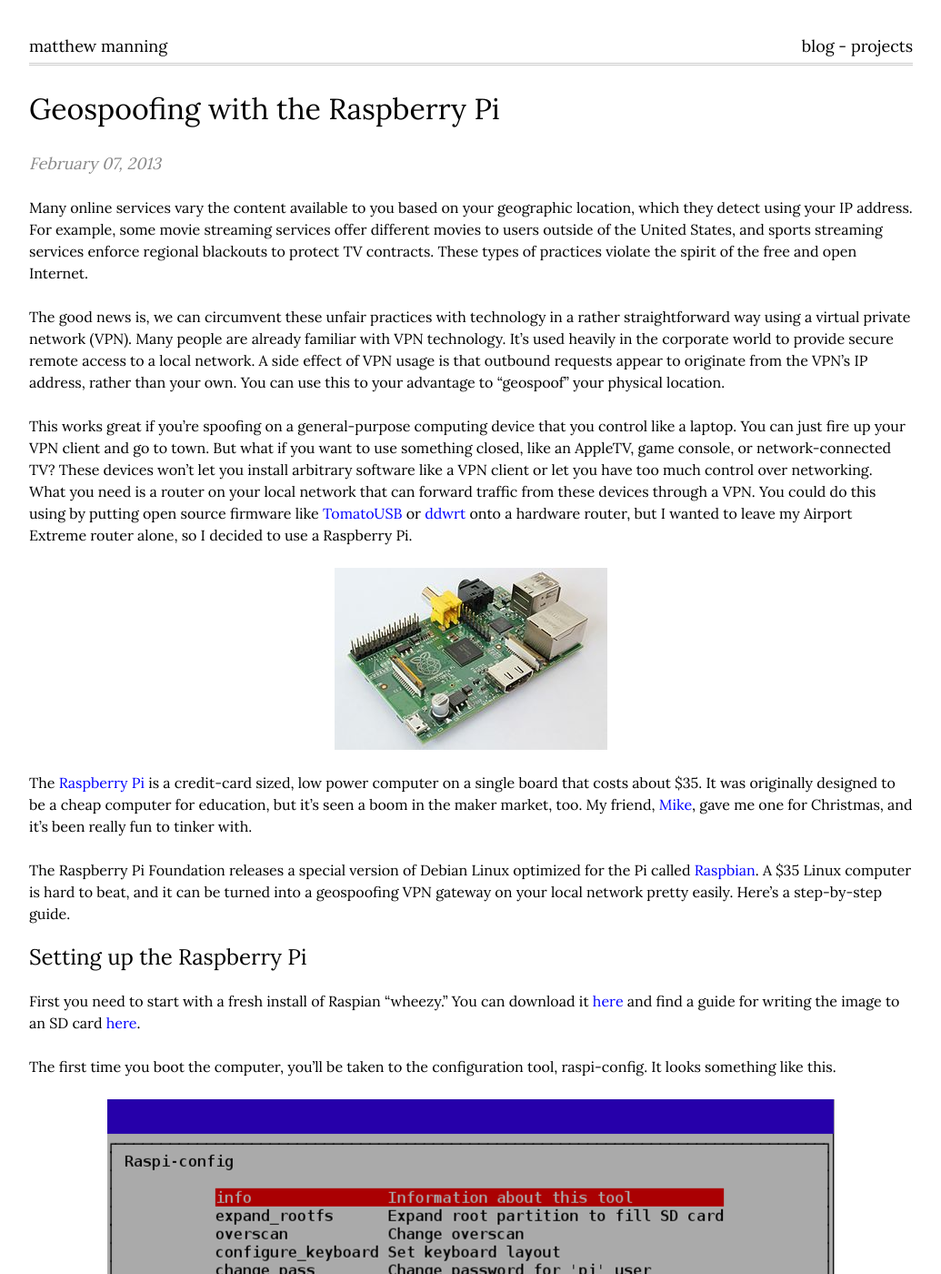
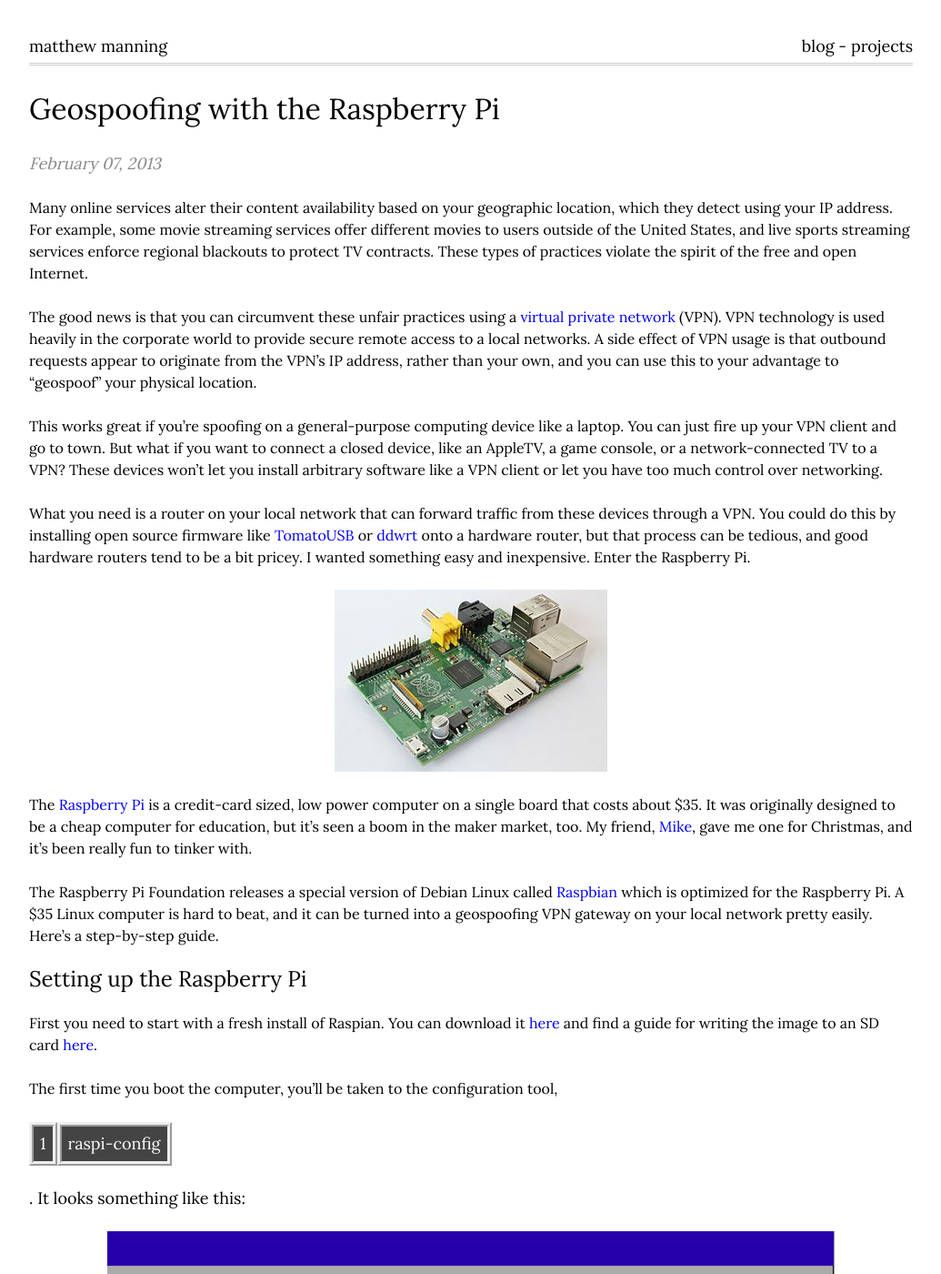
Before and after one commit to mattmanning/mattmanning.github.com, a Jekyll site: the page built from _posts/2013-02-07-Geospoofing-with-the-Raspberry-Pi.md, in a window 1280 px wide and 1400 px high. Shown: the whole window at 91% size, without its empty margins (122-1157 px from the left). Built offline with Jekyll 4.4.1, drawn with Linux system fonts in a browser that asks for light colours; Markdown is read by kramdown in place of the engine named in the settings; comment, search, counter and statistics services are not loaded; some of the changed text lies outside the part shown.

Commit message:
More revisions.

```diff
--- a/_posts/2013-02-07-Geospoofing-with-the-Raspberry-Pi.md
+++ b/_posts/2013-02-07-Geospoofing-with-the-Raspberry-Pi.md
@@ -3,28 +3,30 @@
 title: Geospoofing with the Raspberry Pi
 ---
 
-Many online services vary the content available to you based on your geographic location, which they detect using your IP address. For example, some movie streaming services offer different movies to users outside of the United States, and sports streaming services enforce regional blackouts to protect TV contracts. These types of practices violate the spirit of the free and open Internet.
+Many online services alter their content availability based on your geographic location, which they detect using your IP address. For example, some movie streaming services offer different movies to users outside of the United States, and live sports streaming services enforce regional blackouts to protect TV contracts. These types of practices violate the spirit of the free and open Internet.
 
-The good news is, we can circumvent these unfair practices with technology in a rather straightforward way using a virtual private network (VPN). Many people are already familiar with VPN technology. It's used heavily in the corporate world to provide secure remote access to a local network. A side effect of VPN usage is that outbound requests appear to originate from the VPN's IP address, rather than your own. You can use this to your advantage to "geospoof" your physical location.
+The good news is that you can circumvent these unfair practices using a [virtual private network](http://en.wikipedia.org/wiki/Vpn) (VPN). VPN technology is used heavily in the corporate world to provide secure remote access to a local networks. A side effect of VPN usage is that outbound requests appear to originate from the VPN's IP address, rather than your own, and you can use this to your advantage to "geospoof" your physical location.
 
-This works great if you're spoofing on a general-purpose computing device that you control like a laptop. You can just fire up your VPN client and go to town. But what if you want to use something closed, like an AppleTV, game console, or network-connected TV? These devices won't let you install arbitrary software like a VPN client or let you have too much control over networking. What you need is a router on your local network that can forward traffic from these devices through a VPN. You could do this using by putting open source firmware like [TomatoUSB](http://tomatousb.org/) or [ddwrt](http://www.dd-wrt.com/site/index) onto a hardware router, but I wanted to leave my Airport Extreme router alone, so I decided to use a Raspberry Pi.
+This works great if you're spoofing on a general-purpose computing device like a laptop. You can just fire up your VPN client and go to town. But what if you want to connect a closed device, like an AppleTV, a game console, or a network-connected TV to a VPN? These devices won't let you install arbitrary software like a VPN client or let you have too much control over networking.
+
+What you need is a router on your local network that can forward traffic from these devices through a VPN. You could do this by installing open source firmware like [TomatoUSB](http://tomatousb.org/) or [ddwrt](http://www.dd-wrt.com/site/index) onto a hardware router, but that process can be tedious, and good hardware routers tend to be a bit pricey. I wanted something easy and inexpensive. Enter the Raspberry Pi.
 
 ![Raspberry Pi](/images/RaspberryPi.jpeg)
 
 The [Raspberry Pi](http://www.raspberrypi.org/faqs) is a credit-card sized, low power computer on a single board that costs about $35. It was originally designed to be a cheap computer for education, but it's seen a boom in the maker market, too. My friend, [Mike](http://www.youtube.com/watch?v=Kh2AWswAMvw), gave me one for Christmas, and it's been really fun to tinker with.
 
-The Raspberry Pi Foundation releases a special version of Debian Linux optimized for the Pi called [Raspbian](http://www.raspbian.org/). A $35 Linux computer is hard to beat, and it can be turned into a geospoofing VPN gateway on your local network pretty easily. Here's a step-by-step guide.
+The Raspberry Pi Foundation releases a special version of Debian Linux called [Raspbian](http://www.raspbian.org/) which is optimized for the Raspberry Pi. A $35 Linux computer is hard to beat, and it can be turned into a geospoofing VPN gateway on your local network pretty easily. Here's a step-by-step guide.
 
 Setting up the Raspberry Pi
 ---------------------------
 
-First you need to start with a fresh install of Raspian "wheezy." You can download it [here](http://www.raspberrypi.org/downloads) and find a guide for writing the image to an SD card [here](http://elinux.org/RPi_Easy_SD_Card_Setup).
+First you need to start with a fresh install of Raspian. You can download it [here](http://www.raspberrypi.org/downloads) and find a guide for writing the image to an SD card [here](http://elinux.org/RPi_Easy_SD_Card_Setup).
 
-The first time you boot the computer, you'll be taken to the configuration tool, raspi-config. It looks something like this.
+The first time you boot the computer, you'll be taken to the configuration tool, `raspi-config`. It looks something like this:
 
 ![raspi-config menu screen](/images/raspi-config.png)
 
-Since you'll be using this computer as a network device, you should change the default password for security reasons. Turning on the ssh server is also necessary unless you intend to keep the Pi hooked up to a monitor, keyboard, and mouse.
+Since you'll be using this computer as a networking device, you should change the default password for security reasons. Turning on the SSH server is also necessary unless you intend to keep the Pi hooked up to a monitor, keyboard, and mouse.
 
 Next, [give your Raspberry Pi a static IP address](http://www.raspberrypi-tutorials.co.uk/raspberry-pi-static-ip-address/) outside your router's DHCP range. You'll use this address as the router or gateway when you configure the other devices on your local network.
 
@@ -33,12 +35,12 @@
     sudo apt-get update
     sudo apt-get upgrade
 
-The upgrade command will take quite a while though, so you might want to kick it off at night before you go to bed or before you go to work in the morning. I don't have the kind of patience to sit around and wait for something like that to finish :)
+The upgrade command will take quite a while to complete, so you might want to kick it off at night before you go to bed or before you go to work in the morning.
 
 Installing and configuring OpenVPN
 ----------------------------------
 
-The next step is to install some VPN software. You can install OpenVPN with the following command:
+The next step is to install a VPN client. You can install OpenVPN with the following command:
 
     sudo apt-get install openvpn
 
@@ -104,7 +106,7 @@
 
 If everything was done correctly, you should now be able to use the Raspberry Pi as a VPN gateway. On a computer connected to the same local network as the Pi, visit [WhatIsMyIPAddress.com](http://whatismyipaddress.com/). Note your current IP address and physical location on the map.
 
-Now, change your computer's router to the Raspberry Pi's IP address. If you don't know it's address, you can find it by running the command:
+Now, change your computer's router to the Raspberry Pi's IP address. If you don't know its address, you can find it by running the command:
 
     ifconfig
 
@@ -112,14 +114,18 @@
 
 ![Network Preferences](/images/network-config.png)
 
-If you're on Windows I think "Router" is called "Default Gateway". Now, reload WhatIsMyIPAddress. You should now see the IP address of your VPN and its location reflected on the map. Congratulations! You're geospoofing!
+If you're on Windows I think "Router" is called "Default Gateway". Now, reload WhatIsMyIPAddress, and you should see the IP address of your VPN and its location reflected on the map. Congratulations! You're geospoofing!
 
 Now all you have to do is set the router (or gateway) on your closed devices like AppleTV and Xbox 360 to the Raspberry Pi's IP address and you can access content available only in your VPN's location.
+
+This is what my AppleTV config looked like after setting it to use the Pi as a router:
+
+![Apple TV Network Config](/images/apple-tv.png)
 
 Using the gateway selectively
 -----------------------------
 
-PrivateTunnel is reasonably priced, but if you're doing things like streaming video, it's really easy to eat up your data transfer allotment very quickly. Luckily many services use only a single authentication request to determine your location. If you find this to be the case with your service, you can configure OpenVPN to send requests through the VPN only to certain IP addresses.
+PrivateTunnel is reasonably priced, but if you're streaming video, it's easy to use up your data transfer allotment very quickly. Luckily, many services use only a single authentication request to determine your location. If you find this to be the case with your service, you can configure OpenVPN to send requests through the VPN only to certain IP addresses.
 
 To do that, open up the config file:
 
@@ -136,7 +142,7 @@
     # Route authentication IP through VPN:
     route 184.72.247.194 255.255.255.255
 
-Now restart OpenVPN
+Now restart OpenVPN:
 
     sudo /etc/init.d/openvpn restart
 
```
